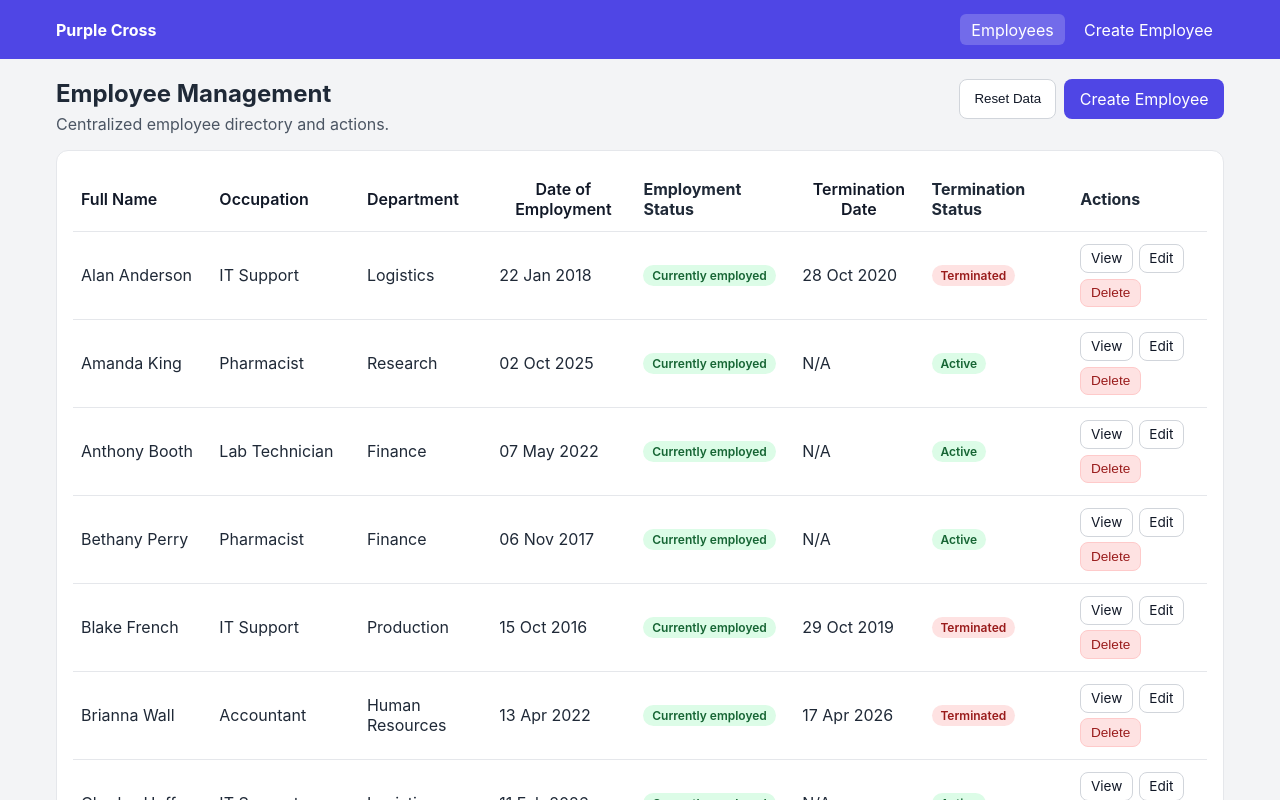
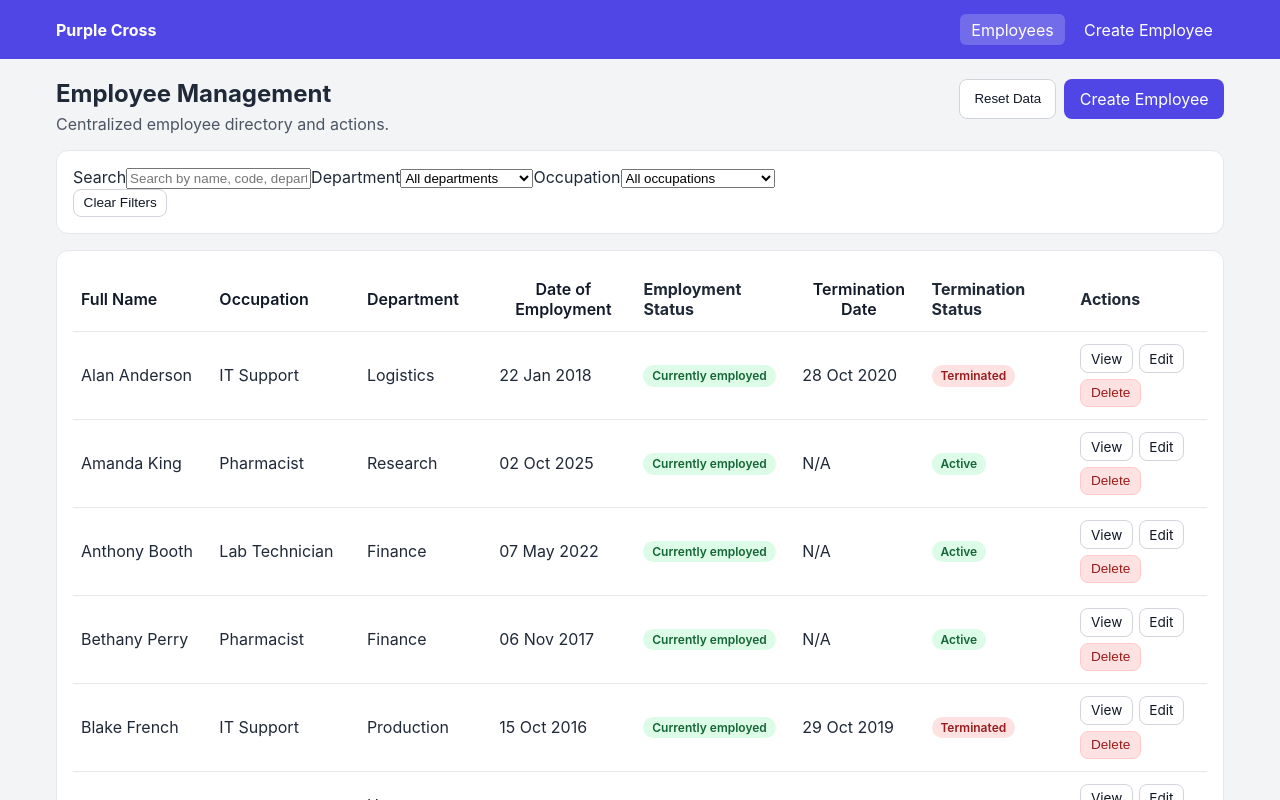
Before and after one commit to AlexsandarM/purple-cross, a React (Vite) app: page /employees in a window 1280 px wide. Shown: the top 800 px of the page. Built offline with nearby package versions, Linux system fonts and the light colour scheme.

Commit message:
feat: add employee search and filter controls

```diff
--- /dev/null
+++ b/src/components/employees/EmployeeFilters.jsx
@@ -0,0 +1,79 @@
+function EmployeeFilters({
+  searchTerm,
+  departmentFilter,
+  occupationFilter,
+  departmentOptions,
+  occupationOptions,
+  onSearchTermChange,
+  onDepartmentFilterChange,
+  onOccupationFilterChange,
+  onClearFilters,
+}) {
+  return (
+    <div className="card" data-testid="employee-filters-card">
+      <div className="employee-filters-grid">
+        <label className="field" htmlFor="employee-search-input">
+          <span>Search</span>
+          <input
+            id="employee-search-input"
+            className="input"
+            type="text"
+            value={searchTerm}
+            onChange={(event) => onSearchTermChange(event.target.value)}
+            placeholder="Search by name, code, department, occupation"
+            data-testid="employee-search-input"
+          />
+        </label>
+
+        <label className="field" htmlFor="employee-department-filter">
+          <span>Department</span>
+          <select
+            id="employee-department-filter"
+            className="input"
+            value={departmentFilter}
+            onChange={(event) => onDepartmentFilterChange(event.target.value)}
+            data-testid="employee-department-filter"
+          >
+            <option value="">All departments</option>
+            {departmentOptions.map((option) => (
+              <option key={option} value={option}>
+                {option}
+              </option>
+            ))}
+          </select>
+        </label>
+
+        <label className="field" htmlFor="employee-occupation-filter">
+          <span>Occupation</span>
+          <select
+            id="employee-occupation-filter"
+            className="input"
+            value={occupationFilter}
+            onChange={(event) => onOccupationFilterChange(event.target.value)}
+            data-testid="employee-occupation-filter"
+          >
+            <option value="">All occupations</option>
+            {occupationOptions.map((option) => (
+              <option key={option} value={option}>
+                {option}
+              </option>
+            ))}
+          </select>
+        </label>
+      </div>
+
+      <div className="employee-filters-footer">
+        <button
+          type="button"
+          className="button button-secondary button-small"
+          onClick={onClearFilters}
+          data-testid="employee-clear-filters-button"
+        >
+          Clear Filters
+        </button>
+      </div>
+    </div>
+  );
+}
+
+export default EmployeeFilters;
--- a/src/components/employees/EmployeeTable.jsx
+++ b/src/components/employees/EmployeeTable.jsx
@@ -44,7 +44,7 @@ function getNextSortState(current, column) {
   };
 }
 
-function EmployeeTable({ employees, onDelete }) {
+function EmployeeTable({ employees, onDelete, emptyStateMessage = "No employees available." }) {
   const [sortState, setSortState] = useState(DEFAULT_SORT);
   const [currentPage, setCurrentPage] = useState(1);
 
@@ -80,7 +80,7 @@ function EmployeeTable({ employees, onDelete }) {
   if (!employees.length) {
     return (
       <div className="card" data-testid="employees-empty-state">
-        No employees available.
+        {emptyStateMessage}
       </div>
     );
   }
--- a/src/pages/EmployeesPage.jsx
+++ b/src/pages/EmployeesPage.jsx
@@ -1,4 +1,6 @@
+import { useMemo, useState } from "react";
 import { Link } from "react-router-dom";
+import EmployeeFilters from "../components/employees/EmployeeFilters";
 import EmployeeTable from "../components/employees/EmployeeTable";
 import PageHeader from "../components/common/PageHeader";
 import { useEmployees } from "../hooks/useEmployees";
@@ -6,10 +8,63 @@ import { APP_PATHS } from "../routes/paths";
 
 function EmployeesPage() {
   const { employees, deleteEmployee, resetEmployees } = useEmployees();
+  const [searchTerm, setSearchTerm] = useState("");
+  const [departmentFilter, setDepartmentFilter] = useState("");
+  const [occupationFilter, setOccupationFilter] = useState("");
 
   const handleDeleteEmployee = (code) => {
     deleteEmployee(code);
   };
+
+  const handleClearFilters = () => {
+    setSearchTerm("");
+    setDepartmentFilter("");
+    setOccupationFilter("");
+  };
+
+  const departmentOptions = useMemo(
+    () =>
+      [...new Set(employees.map((employee) => employee.department))]
+        .filter(Boolean)
+        .sort((a, b) => a.localeCompare(b)),
+    [employees]
+  );
+
+  const occupationOptions = useMemo(
+    () =>
+      [...new Set(employees.map((employee) => employee.occupation))]
+        .filter(Boolean)
+        .sort((a, b) => a.localeCompare(b)),
+    [employees]
+  );
+
+  const filteredEmployees = useMemo(() => {
+    const normalizedSearchTerm = searchTerm.trim().toLowerCase();
+
+    return employees.filter((employee) => {
+      const matchesDepartment = !departmentFilter || employee.department === departmentFilter;
+      const matchesOccupation = !occupationFilter || employee.occupation === occupationFilter;
+
+      if (!matchesDepartment || !matchesOccupation) {
+        return false;
+      }
+
+      if (!normalizedSearchTerm) {
+        return true;
+      }
+
+      const searchable = [
+        employee.code,
+        employee.fullName,
+        employee.department,
+        employee.occupation,
+      ]
+        .join(" ")
+        .toLowerCase();
+
+      return searchable.includes(normalizedSearchTerm);
+    });
+  }, [departmentFilter, employees, occupationFilter, searchTerm]);
 
   return (
     <section className="page">
@@ -21,7 +76,10 @@ function EmployeesPage() {
             <button
               type="button"
               className="button button-secondary"
-              onClick={resetEmployees}
+              onClick={() => {
+                resetEmployees();
+                handleClearFilters();
+              }}
               data-testid="employees-reset-button"
             >
               Reset Data
@@ -32,7 +90,22 @@ function EmployeesPage() {
           </div>
         }
       />
-      <EmployeeTable employees={employees} onDelete={handleDeleteEmployee} />
+      <EmployeeFilters
+        searchTerm={searchTerm}
+        departmentFilter={departmentFilter}
+        occupationFilter={occupationFilter}
+        departmentOptions={departmentOptions}
+        occupationOptions={occupationOptions}
+        onSearchTermChange={setSearchTerm}
+        onDepartmentFilterChange={setDepartmentFilter}
+        onOccupationFilterChange={setOccupationFilter}
+        onClearFilters={handleClearFilters}
+      />
+      <EmployeeTable
+        employees={filteredEmployees}
+        onDelete={handleDeleteEmployee}
+        emptyStateMessage="No employees match the selected filters."
+      />
     </section>
   );
 }
```
